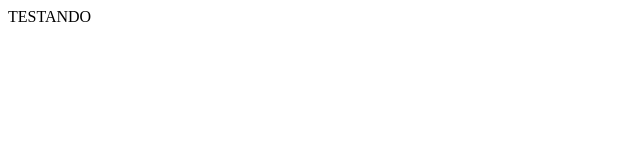
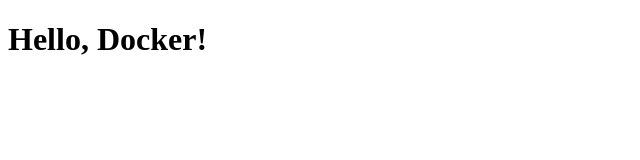
Before and after one commit to caiobasso-org/html, a plain HTML site: page index.html in a window 1280 px wide. Shown: the whole page, without its empty margins (0-640 px from the left). Drawn offline with Linux system fonts and the light colour scheme.

Commit message:
Add docker

```diff
--- a/index.html
+++ b/index.html
@@ -1,4 +1,11 @@
-<html>
-	<span>TESTANDO
-</span>
+<!DOCTYPE html>
+<html lang="en">
+<head>
+  <meta charset="UTF-8">
+  <meta name="viewport" content="width=device-width, initial-scale=1.0">
+  <title>My HTML App</title>
+</head>
+<body>
+  <h1>Hello, Docker!</h1>
+</body>
 </html>
```
Also changed, not shown: 2 other files.
